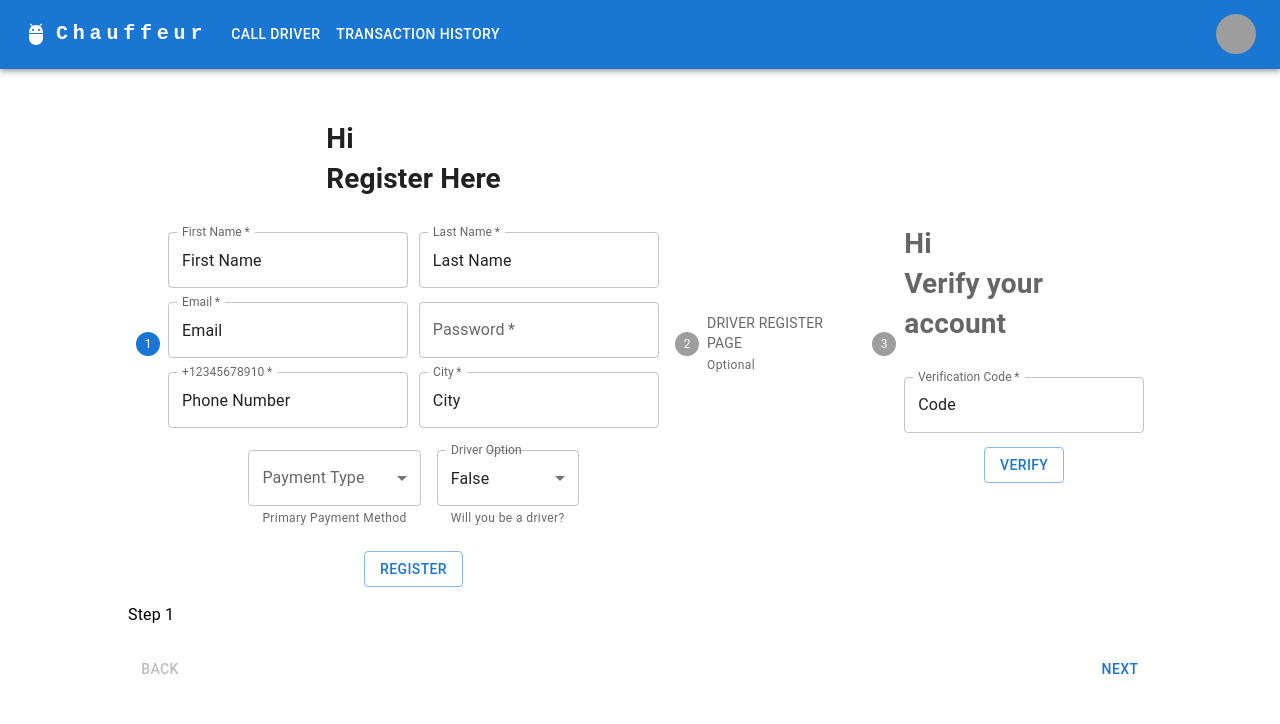
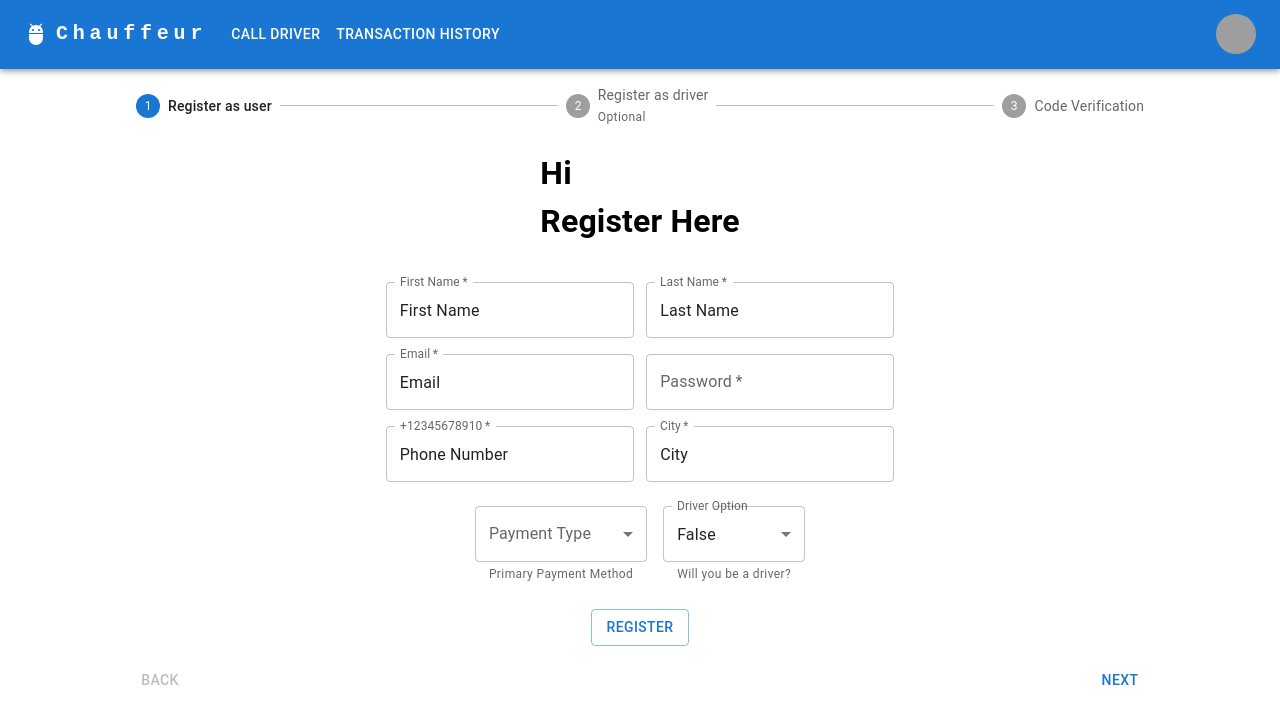
Before and after one commit to tackpablo/secret-project, a React (Create React App) app in the folder frontend/: page /register in a window 1280 px wide. Shown: the top 724 px of the page. Built offline with nearby package versions, Linux system fonts and the light colour scheme; grey boxes are pictures that could not be loaded.

Commit message:
render components correctly with stepper

```diff
--- a/frontend/src/components/Stepper/Stepper.jsx
+++ b/frontend/src/components/Stepper/Stepper.jsx
@@ -9,14 +9,6 @@ import Typography from "@mui/material/Typography";
 import UserRegisterPage from "../RegisterPage/UserRegisterPage";
 import DriverRegisterPage from "../RegisterPage/DriverRegisterPage";
 import CodeVerificationPage from "../CodeVerificationPage/CodeVerificationPage";
-
-const steps = [
-    { name: "Register as user", component: <UserRegisterPage /> },
-    { name: "Register as driver", component: <DriverRegisterPage /> },
-    { name: "Code Verification", component: <CodeVerificationPage /> },
-];
-
-const components = [, ,];
 
 export default function HorizontalLinearStepper() {
     const [activeStep, setActiveStep] = React.useState(0);
@@ -64,9 +56,21 @@ export default function HorizontalLinearStepper() {
         setActiveStep(0);
     };
 
+    const steps = [
+        { name: "Register as user", component: <UserRegisterPage /> },
+        { name: "Register as driver", component: <DriverRegisterPage /> },
+        { name: "Code Verification", component: <CodeVerificationPage /> },
+    ];
+
+    const components = [
+        <UserRegisterPage handleNext={handleNext} />,
+        <DriverRegisterPage />,
+        <CodeVerificationPage />,
+    ];
+
     return (
         <div className="stepper">
-            <Box sx={{ width: "80%" }} padding="2em">
+            <Box sx={{ width: "80%" }} padding="1em">
                 <Stepper activeStep={activeStep}>
                     {steps.map((label, index) => {
                         const stepProps = {};
@@ -82,14 +86,15 @@ export default function HorizontalLinearStepper() {
                             stepProps.completed = false;
                         }
                         return (
-                            <Step key={label.index} {...stepProps}>
+                            <Step key={index} {...stepProps}>
                                 <StepLabel {...labelProps}>
-                                    {label.component}
+                                    {label.name}
                                 </StepLabel>
                             </Step>
                         );
                     })}
                 </Stepper>
+
                 {activeStep === steps.length ? (
                     <React.Fragment>
                         <Typography sx={{ mt: 2, mb: 1 }}>
@@ -108,8 +113,8 @@ export default function HorizontalLinearStepper() {
                     </React.Fragment>
                 ) : (
                     <React.Fragment>
-                        <Typography sx={{ mt: 2, mb: 1 }}>
-                            Step {activeStep + 1}
+                        <Typography sx={{ mt: 2, mb: 1 }} component={"span"}>
+                            {components[activeStep]}
                         </Typography>
                         <Box
                             sx={{
```
